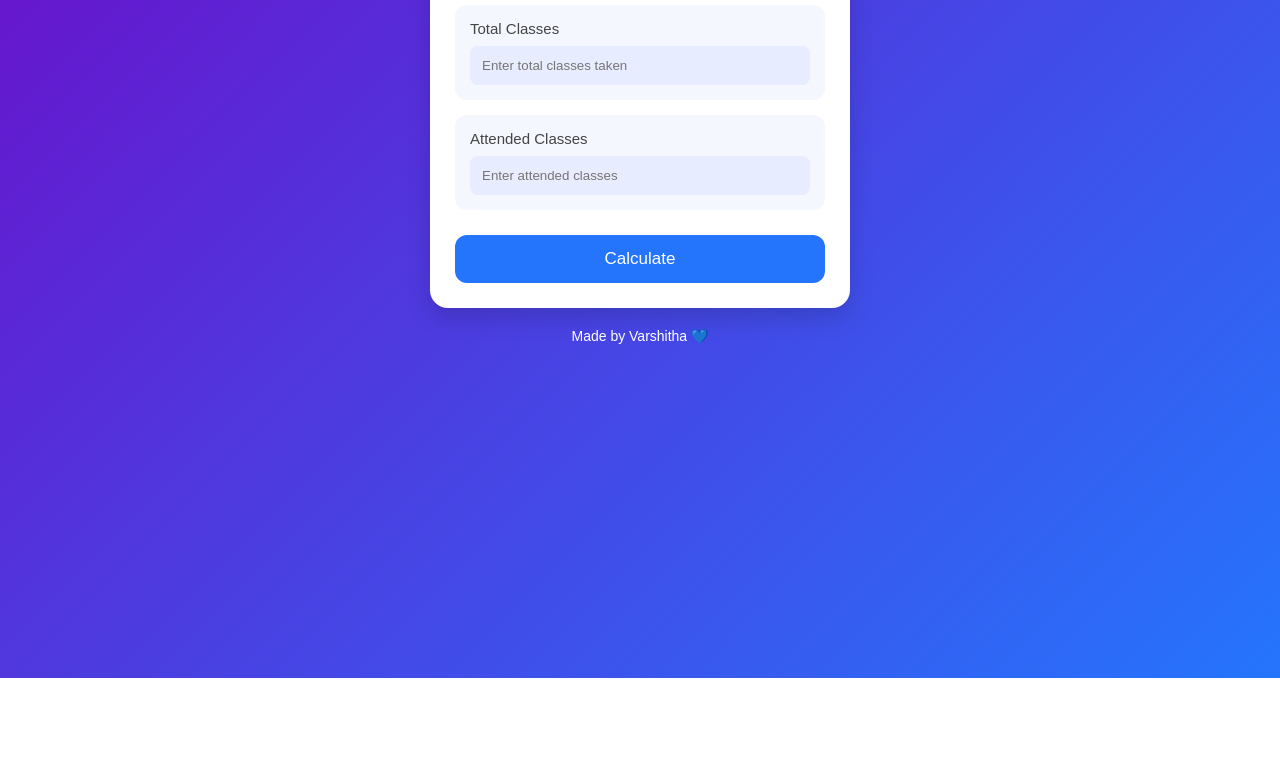
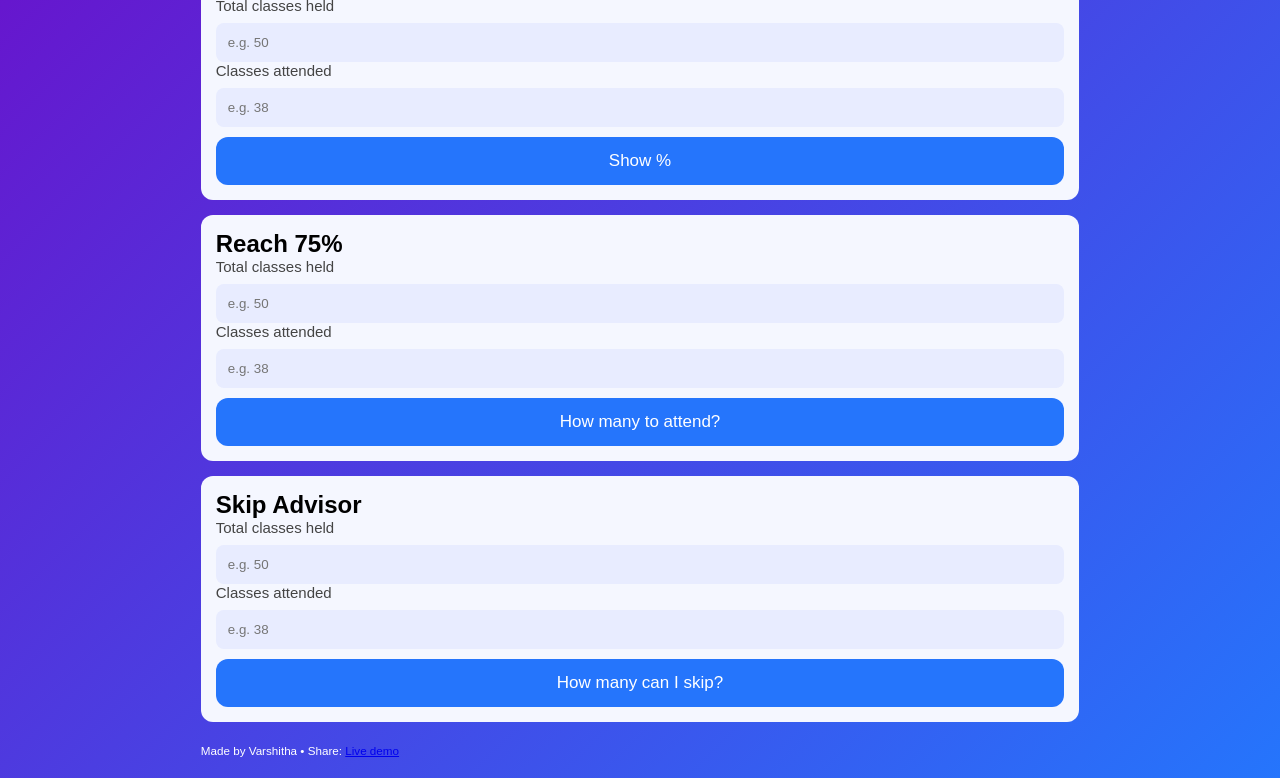
Before and after one commit to 2303a52317/attendance-calculator-web, a plain HTML site: page index.html in a window 1280 px wide. Shown: the part 122-900 px from the top of the page. Before the commit the page ends 800 px from the top, so only its background shows below. Drawn offline with Linux system fonts and the light colour scheme.

Commit message:
Update index.html

```diff
--- a/index.html
+++ b/index.html
@@ -1,34 +1,60 @@
-<!DOCTYPE html>
+<!doctype html>
 <html lang="en">
 <head>
-    <meta charset="UTF-8" />
-    <meta name="viewport" content="width=device-width, initial-scale=1.0" />
-    <title>Smart Attendance Calculator</title>
-    <link rel="stylesheet" href="style.css" />
+  <meta charset="utf-8" />
+  <meta name="viewport" content="width=device-width,initial-scale=1" />
+  <title>Smart Attendance — Mini Tools</title>
+  <link rel="stylesheet" href="style.css" />
 </head>
 <body>
-    <div class="container fade-in">
-        <h1 class="title slide-down">📘 Smart Attendance Calculator</h1>
+  <div class="page">
+    <header class="top">
+      <h1>📘 Smart Attendance</h1>
+      <p class="subtitle">Quick tools — Current %, Reach 75% & Skip Advisor</p>
+    </header>
 
-        <div class="card zoom-in">
-            <label>Total Classes</label>
-            <input type="number" id="total" placeholder="Enter total classes taken" />
-        </div>
+    <main class="grid">
 
-        <div class="card zoom-in">
-            <label>Attended Classes</label>
-            <input type="number" id="attended" placeholder="Enter attended classes" />
-        </div>
+      <!-- Current Attendance Card -->
+      <section class="card" id="card-current">
+        <h2>Current Attendance</h2>
+        <label>Total classes held</label>
+        <input type="number" id="c_total" min="0" placeholder="e.g. 50" />
+        <label>Classes attended</label>
+        <input type="number" id="c_attended" min="0" placeholder="e.g. 38" />
+        <button class="btn" onclick="calcCurrent()">Show %</button>
+        <div class="result" id="c_result"></div>
+      </section>
 
-        <button class="btn" onclick="calculate()">Calculate</button>
+      <!-- Reach 75% Card -->
+      <section class="card" id="card-reach">
+        <h2>Reach 75%</h2>
+        <label>Total classes held</label>
+        <input type="number" id="r_total" min="0" placeholder="e.g. 50" />
+        <label>Classes attended</label>
+        <input type="number" id="r_attended" min="0" placeholder="e.g. 38" />
+        <button class="btn" onclick="calcReach75()">How many to attend?</button>
+        <div class="result" id="r_result"></div>
+      </section>
 
-        <div class="result-box pop-up" id="result"></div>
-    </div>
+      <!-- Skip Advisor Card -->
+      <section class="card" id="card-skip">
+        <h2>Skip Advisor</h2>
+        <label>Total classes held</label>
+        <input type="number" id="s_total" min="0" placeholder="e.g. 50" />
+        <label>Classes attended</label>
+        <input type="number" id="s_attended" min="0" placeholder="e.g. 38" />
+        <button class="btn" onclick="calcSkip()">How many can I skip?</button>
+        <div class="result" id="s_result"></div>
+      </section>
 
-    <footer>
-        <p>Made by Varshitha 💙</p>
+    </main>
+
+    <footer class="foot">
+      <small>Made by Varshitha • Share: <a href="https://2303a52317.github.io/attendance-calculator-web/" target="_blank">Live demo</a></small>
     </footer>
+  </div>
 
-    <script src="script.js"></script>
+  <script src="script.js"></script>
 </body>
 </html>
```
